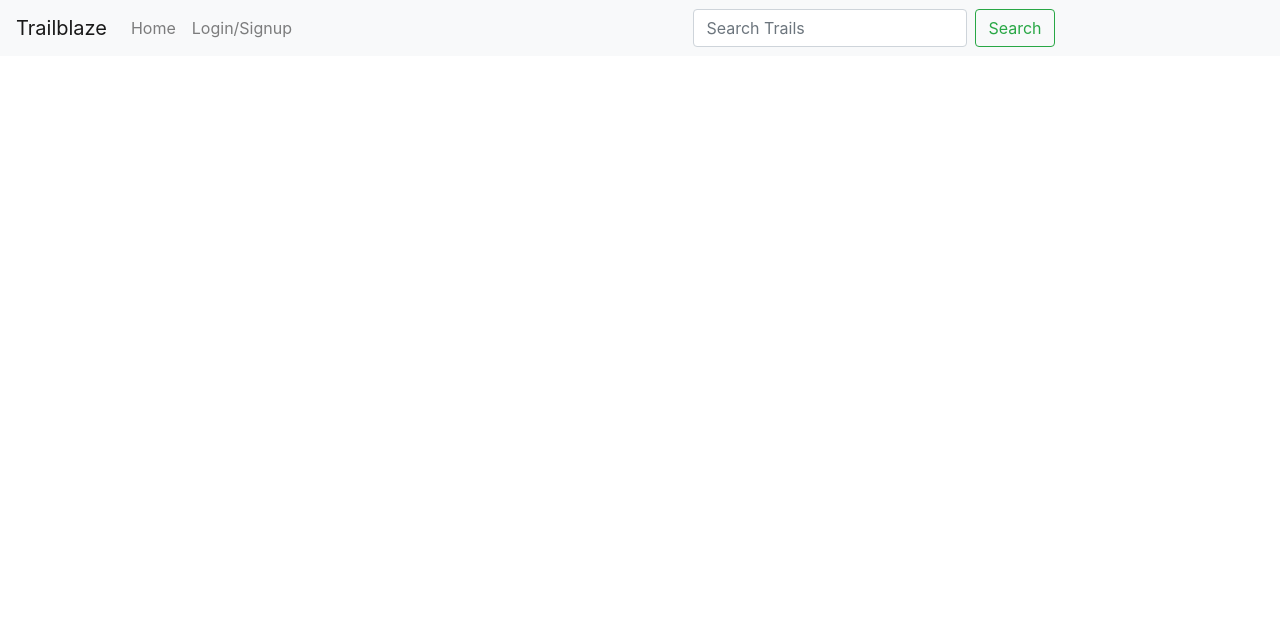
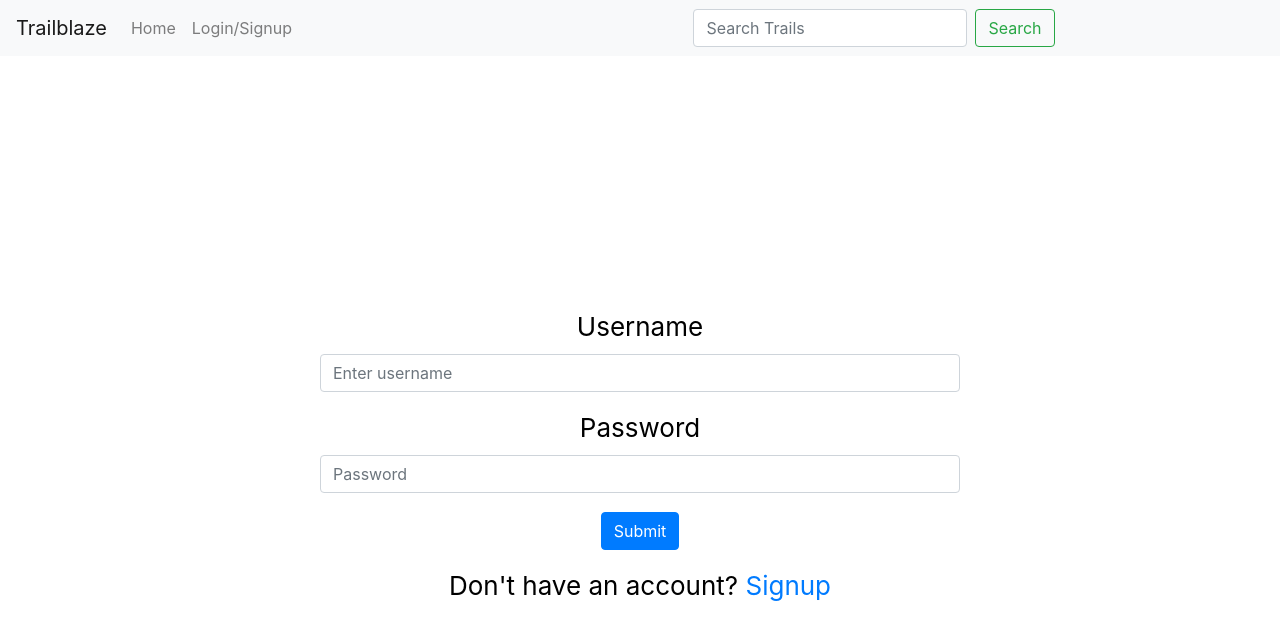
Before and after one commit to smitham50/trailblaze-frontend, a React (Create React App) app: page /login in a window 1280 px wide. Shown: the top 640 px of the page. Built offline with nearby package versions, Linux system fonts and the light colour scheme.

Commit message:
added login component and route

```diff
--- a/src/App.js
+++ b/src/App.js
@@ -8,6 +8,7 @@ import './Stylesheets/Signup.css';
 
 // Components
 import Signup from './Components/Signup';
+import Login from './Components/Login';
 import Navigation from './Components/Navigation';
 
 
@@ -23,6 +24,9 @@ class App extends Component {
             <Route path='/signup'>
               <Signup></Signup>
             </Route>
+            <Route path='/login'>
+              <Login></Login>
+            </Route>
           </Switch>
         </header>
       </div>
--- /dev/null
+++ b/src/Components/Login.js
@@ -0,0 +1,42 @@
+import { connect } from 'react-redux';
+import React from "react";
+import { Form, Button } from 'react-bootstrap';
+import { Link } from 'react-router-dom';
+
+const Login = (props) => {
+    return (
+        <Form>
+            <Form.Group controlId="username">
+                <Form.Label>Username</Form.Label>
+                <Form.Control type="username" placeholder="Enter username" />
+            </Form.Group>
+            <Form.Group controlId="formGroupPassword">
+                <Form.Label>Password</Form.Label>
+                <Form.Control type="password" placeholder="Password" />
+            </Form.Group>
+            <Form.Group controlId="formGroupSubmit">
+                <Button>Submit</Button>
+            </Form.Group>
+            Don't have an account?  <Link to="/signup">Signup</Link>
+        </Form>
+    );
+};
+
+
+function msp(state) {
+    const { user } = state.user;
+
+    return {
+        user
+    }
+}
+
+function mdp(dispatch) {
+    return {
+        userSignup: (user) => {
+            dispatch({ type: "USER_SIGNUP", payload: user })
+        }
+    }
+}
+
+export default connect(msp, mdp)(Login)
```
